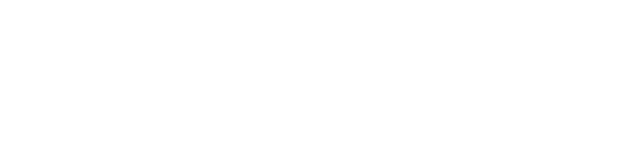
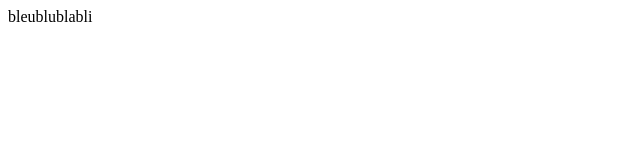
Before and after one commit to naylikeh/kilianR-VR, a plain HTML site: page index.html in a window 1280 px wide. Shown: the whole page, without its empty margins (0-640 px from the left). Drawn offline with Linux system fonts and the light colour scheme.

Commit message:
Update index.html

```diff
--- a/index.html
+++ b/index.html
@@ -2,5 +2,6 @@
    <head>
    </head>
  <body>
+    bleublublabli
  </body>
 </html>
```
